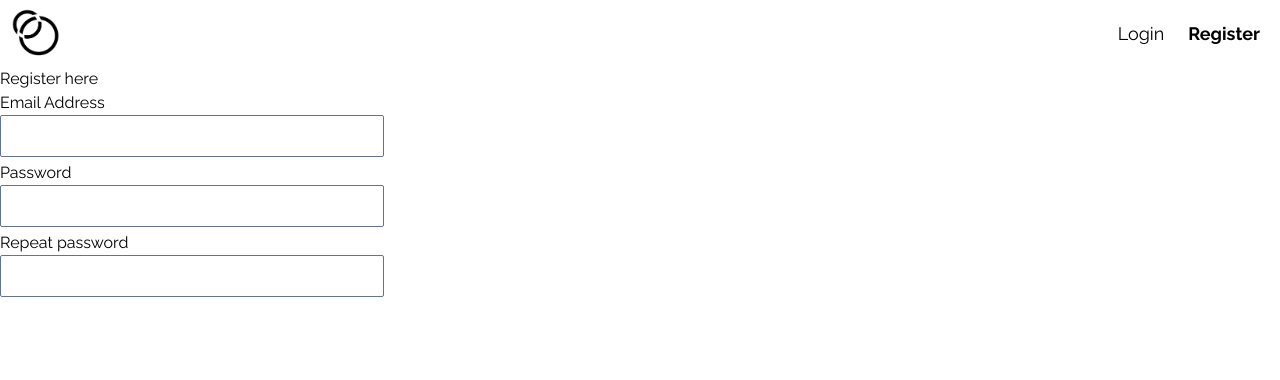
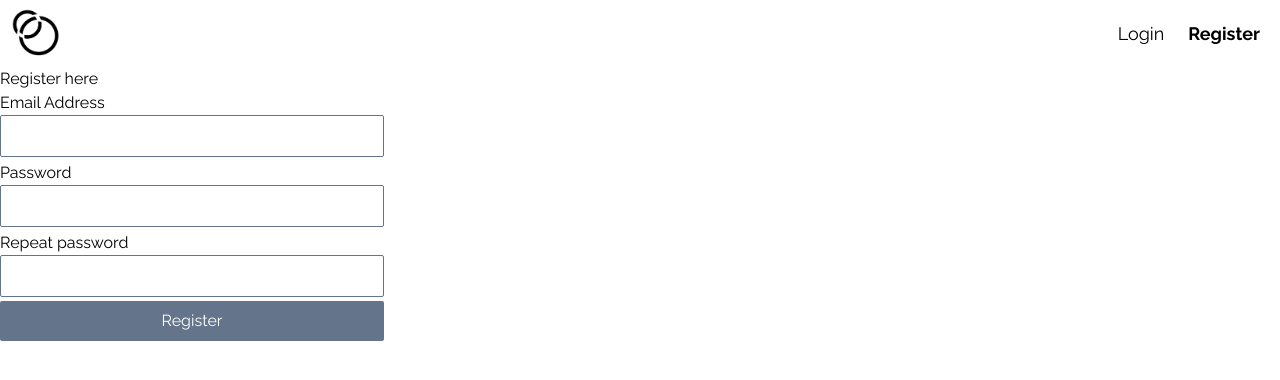
Before and after one commit to EgleUrbone/react_baigiamasis_darbas_EU, a React (Vite) app: page /register in a window 1280 px wide. Shown: the top 380 px of the page. Built offline with nearby package versions, Linux system fonts and the light colour scheme; no server answers.

Commit message:
formik, validation

```diff
--- a/src/components/RegisterForm.jsx
+++ b/src/components/RegisterForm.jsx
@@ -1,42 +1,76 @@
-import React from 'react'
+import { useFormik } from 'formik';
+import * as Yup from 'yup';
+import { ref } from 'yup';
 
 export default function RegisterForm() {
+  const formik = useFormik({
+    initialValues: {
+      email: '',
+      password: '',
+      password2: '',
+    },
+    validationSchema: Yup.object({
+      email: Yup.string().email().required(),
+      password: Yup.string().min(6).max(255).required(),
+      password2: Yup.string()
+        .required('Please re-type your password')
+        .oneOf([ref('password')], 'Passwords do not match'),
+    }),
+    onSubmit: (values) => {
+      console.log('values ===', values);
+    },
+  });
+
   return (
-    <form  className='max-w-sm flex flex-col gap-1'>
-     <label>
+    <form className='max-w-sm flex flex-col gap-1'>
+      <label>
         Email Address
         <input
-          // onChange={formik.handleChange}
-          // onBlur={formik.handleBlur}
-          // value={formik.values.email}
+          onChange={formik.handleChange}
+          onBlur={formik.handleBlur}
+          value={formik.values.email}
           className='border border-slate-500 px-4 py-2 w-full rounded-sm'
           id='email'
           type='text'
         />
       </label>
-     <label>
+      {formik.errors.email && formik.touched.email && (
+        <p>{formik.errors.email}</p>
+      )}
+      <label>
         Password
         <input
-          // onChange={formik.handleChange}
-          // onBlur={formik.handleBlur}
-          // value={formik.values.email}
+          onChange={formik.handleChange}
+          onBlur={formik.handleBlur}
+          value={formik.values.password}
           className='border border-slate-500 px-4 py-2 w-full rounded-sm'
           id='password'
           type='text'
         />
       </label>
-     <label>
+      {formik.errors.password && formik.touched.password && (
+        <p>{formik.errors.password}</p>
+      )}
+      <label>
         Repeat password
         <input
-          // onChange={formik.handleChange}
-          // onBlur={formik.handleBlur}
-          // value={formik.values.email}
+          onChange={formik.handleChange}
+          onBlur={formik.handleBlur}
+          value={formik.values.password2}
           className='border border-slate-500 px-4 py-2 w-full rounded-sm'
           id='password2'
           type='text'
         />
       </label>
-
+      {formik.errors.password2 && formik.touched.password2 && (
+        <p>{formik.errors.password2}</p>
+      )}
+      <button
+        type='submit'
+        className='bg-slate-500 text-white px-4 py-2 rounded-sm'
+      >
+        Register
+      </button>
     </form>
-  )
+  );
 }
```
